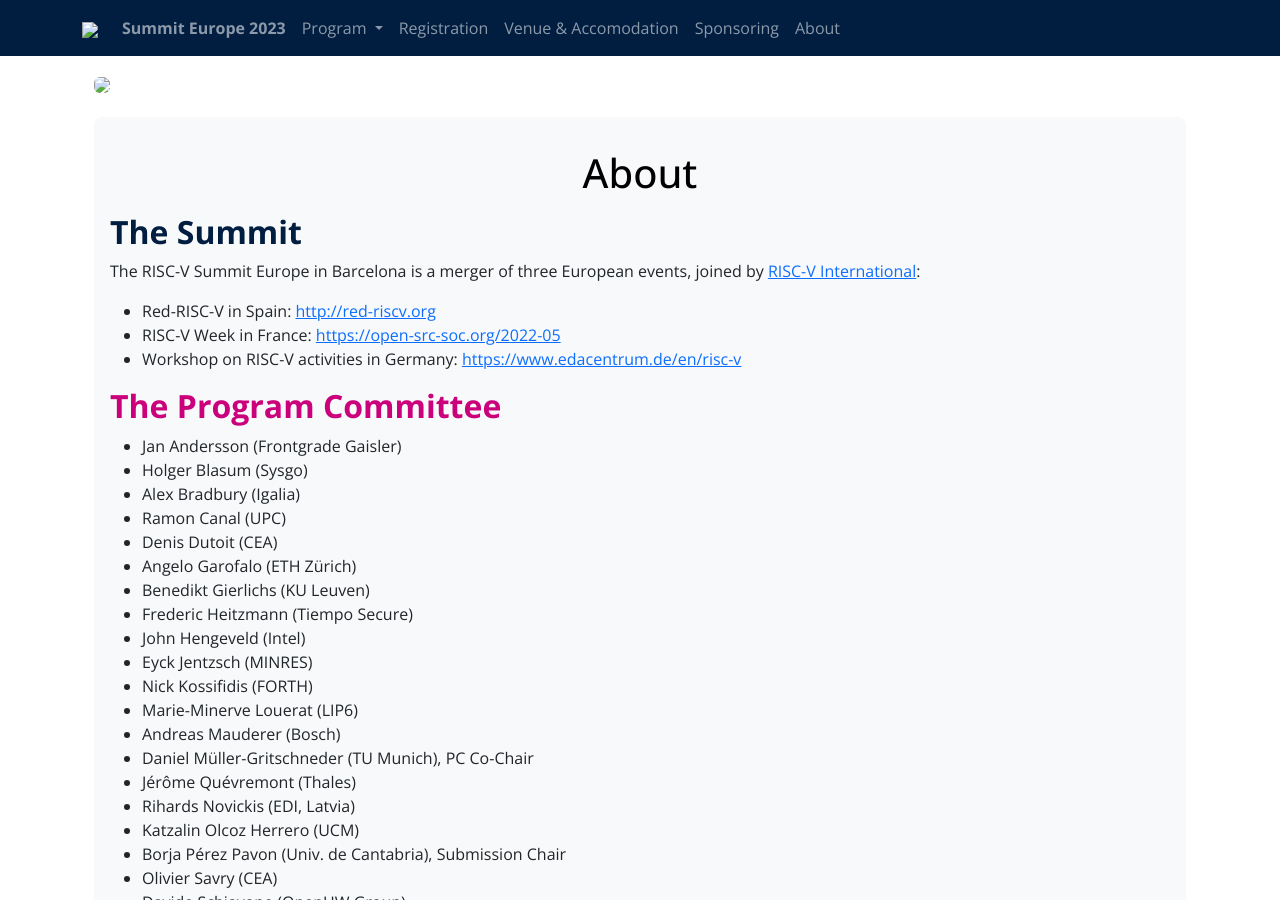
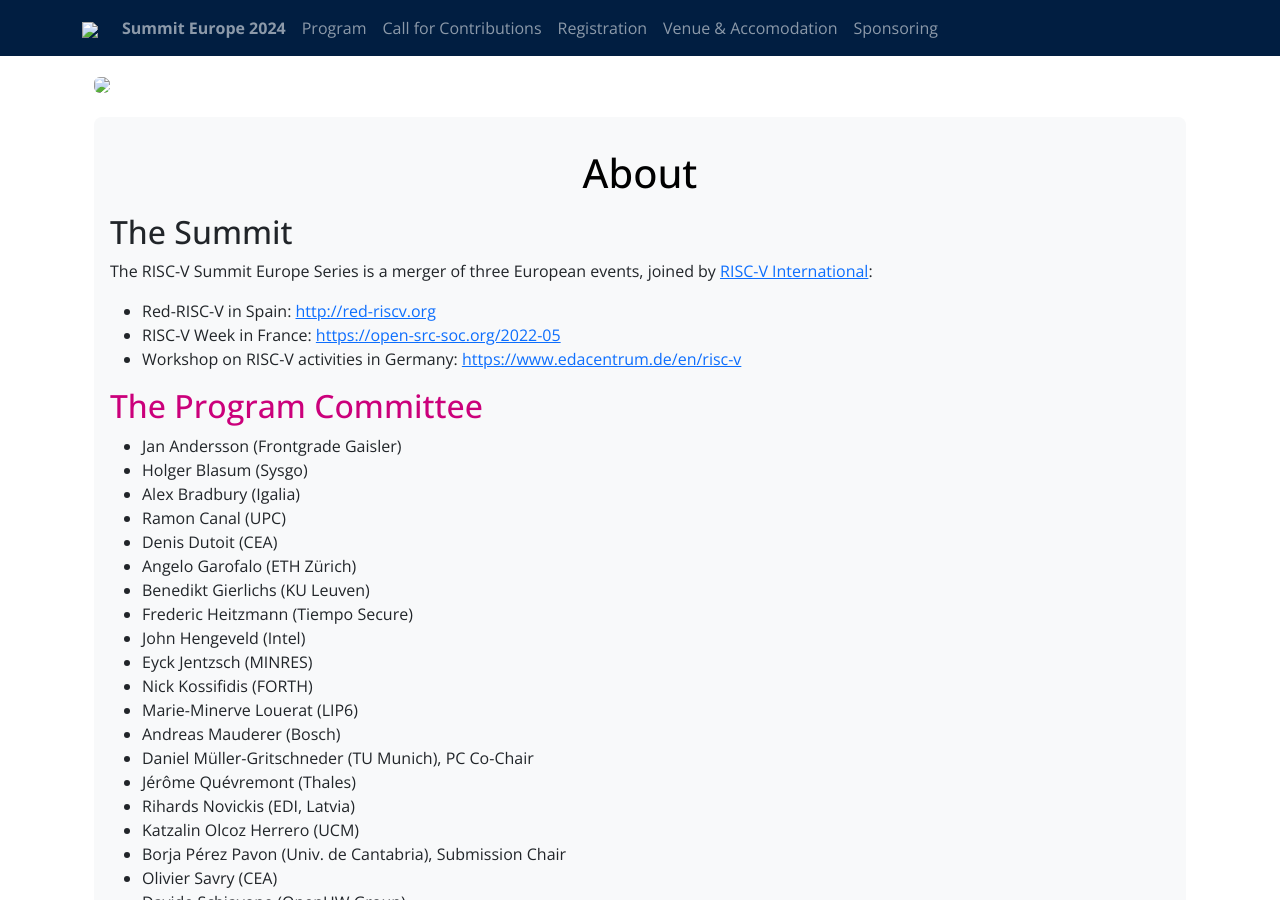
Before and after one commit to riscv-europe/summit-website-development, a Jekyll site: the page built from summit/2024/about.md, in a window 1280 px wide and 900 px high. Built offline with Jekyll 4.4.1, drawn with Linux system fonts in a browser that asks for light colours; some of the changed text lies outside the part shown.

Commit message:
Update about.md

```diff
--- a/summit/2024/about.md
+++ b/summit/2024/about.md
@@ -14,7 +14,7 @@
 
 ## The Summit
 
-The RISC-V Summit Europe in Barcelona is a merger of three European
+The RISC-V Summit Europe Series is a merger of three European
 events, joined by [RISC-V International](https://riscv.org):
 
  - Red-RISC-V in Spain: [http://red-riscv.org](http://red-riscv.org)
```
Also changed, not shown: other parts of summit/2024/about.md (+1 -1 lines).
